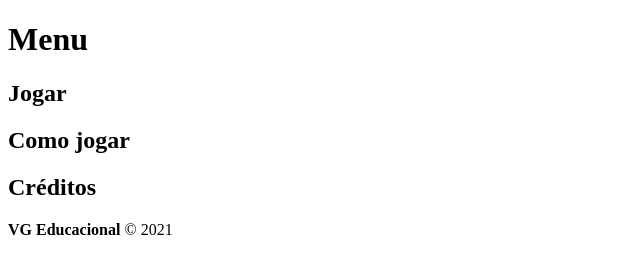
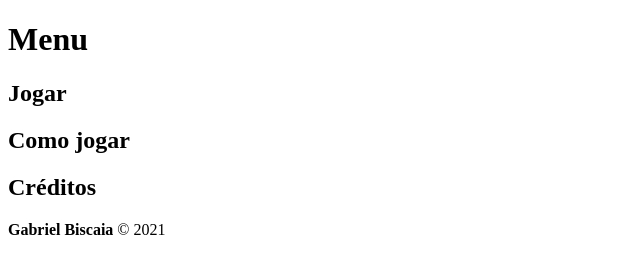
Before and after one commit to gabrielbiscaia/truco, a plain HTML site: page home.html in a window 1280 px wide. Shown: the full height of the page, 0-640 px from the left. Drawn offline with Linux system fonts and the light colour scheme.

Commit message:
refactor: update footer names

```diff
--- a/home.html
+++ b/home.html
@@ -18,7 +18,7 @@
             <h2>Créditos</h2>
         </main>
         <footer>
-            <p> <b>VG Educacional</b> &copy; 2021</p>
+            <p> <b>Gabriel Biscaia</b> &copy; 2021</p>
         </footer>
     </div>
 
```
Also changed, not shown: menu.html (+1 -1 lines).
